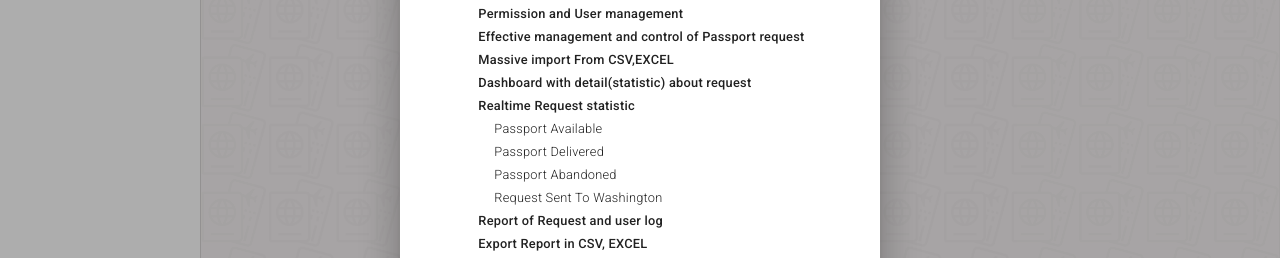
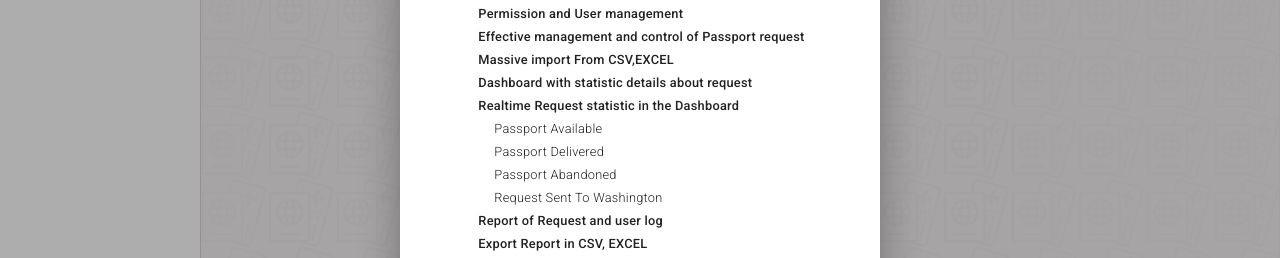
Before and after one commit to Lacarte/ppsync-v1, an Angular app: page / in a window 1280 px wide. Both pictures are taken after a click on the button "info". Shown: the part 283-541 px from the top of the page. Built offline with nearby package versions, Linux system fonts and the light colour scheme.

Commit message:
text fix

```diff
--- a/src/app/shared/components/app-info/app-info.component.html
+++ b/src/app/shared/components/app-info/app-info.component.html
@@ -17,8 +17,8 @@
           <li>Permission and User management</li>
           <li>Effective management and control of Passport request</li>
           <li>Massive import From CSV,EXCEL </li>
-          <li>Dashboard with detail(statistic) about request
-          <li>Realtime Request statistic
+          <li>Dashboard with statistic details about request
+          <li>Realtime Request statistic in the Dashboard
             <ul class="sub-list">
               <li>Passport Available</li>
               <li>Passport Delivered</li>
```
